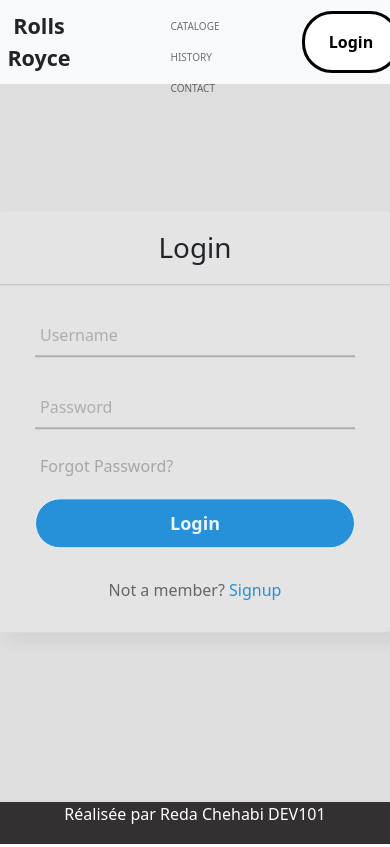
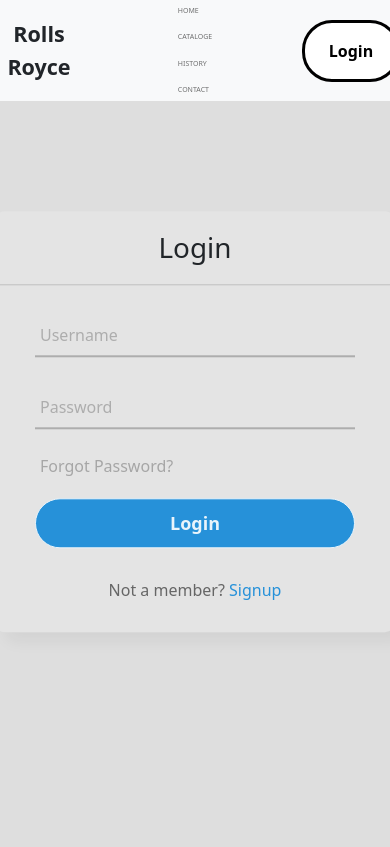
Before and after one commit to RedaChx/RedaChehabi-DEV101.github.io, a plain HTML site: page Rolls-Royce/login.html in a window 390 px wide. Shown: the top 847 px of the page. Drawn offline with Linux system fonts and the light colour scheme.

Commit message:
update 3

```diff
--- a/Rolls-Royce/Mediaquery8.css
+++ b/Rolls-Royce/Mediaquery8.css
@@ -10,6 +10,6 @@
 }
 @media screen and (max-width:619px){
     li a{
-        font-size: 10px !important;
+        font-size: 7px !important;
     }
 }
--- a/Rolls-Royce/login.css
+++ b/Rolls-Royce/login.css
@@ -4,7 +4,7 @@
     box-sizing: border-box;
 }
 body{
-    height: 100vh;
+    height: 120vh;
     background-color: transparent;
 }
 .header{
--- a/Rolls-Royce/login.html
+++ b/Rolls-Royce/login.html
@@ -4,7 +4,7 @@
     <meta charset="UTF-8">
     <meta name="viewport" content="width=device-width, initial-scale=1.0">
     <link rel="stylesheet" href="login.css">
-    <link rel="stylesheet" href="Mediaquery.css">
+    <link rel="stylesheet" href="Mediaquery8.css">
     <link rel="stylesheet" href="bootstrap.css">
     <link rel="stylesheet" href="font/bootstrap-icons.css">
     <title>Reda Chehabi</title>
```
